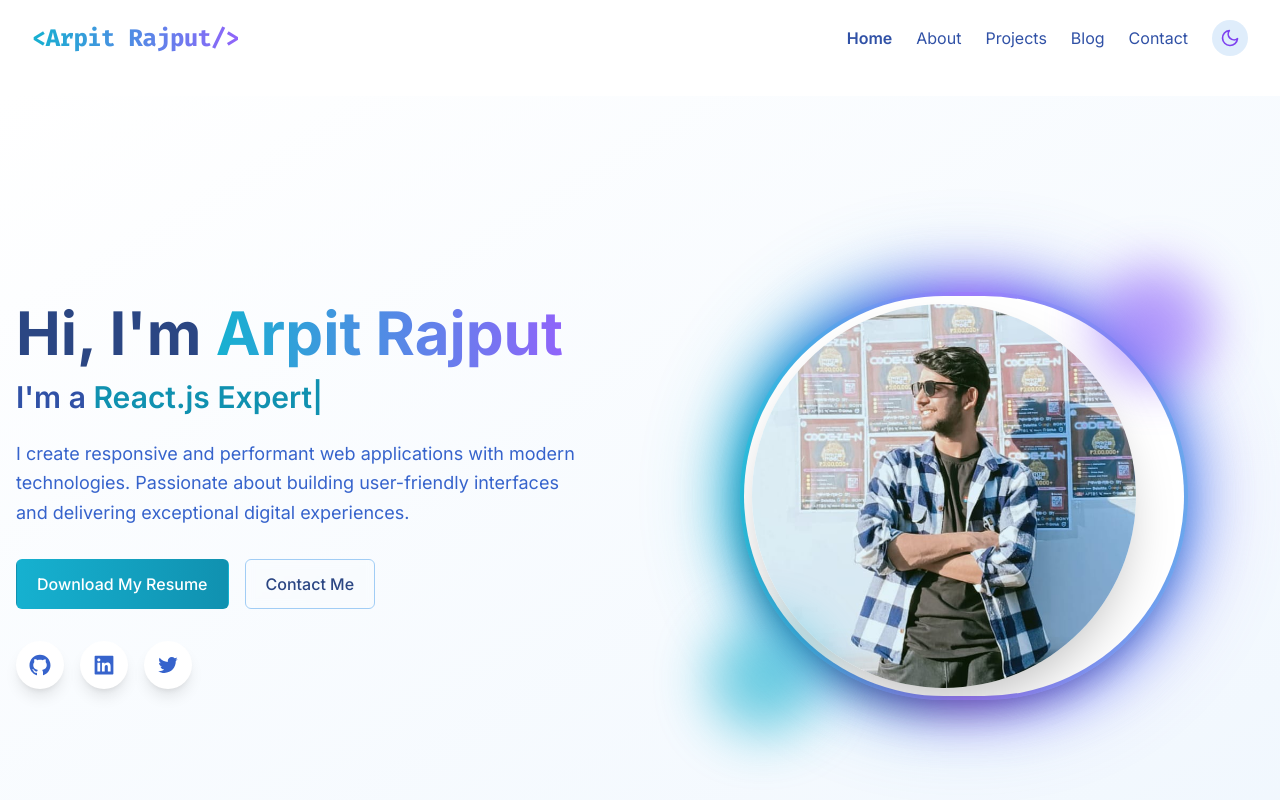
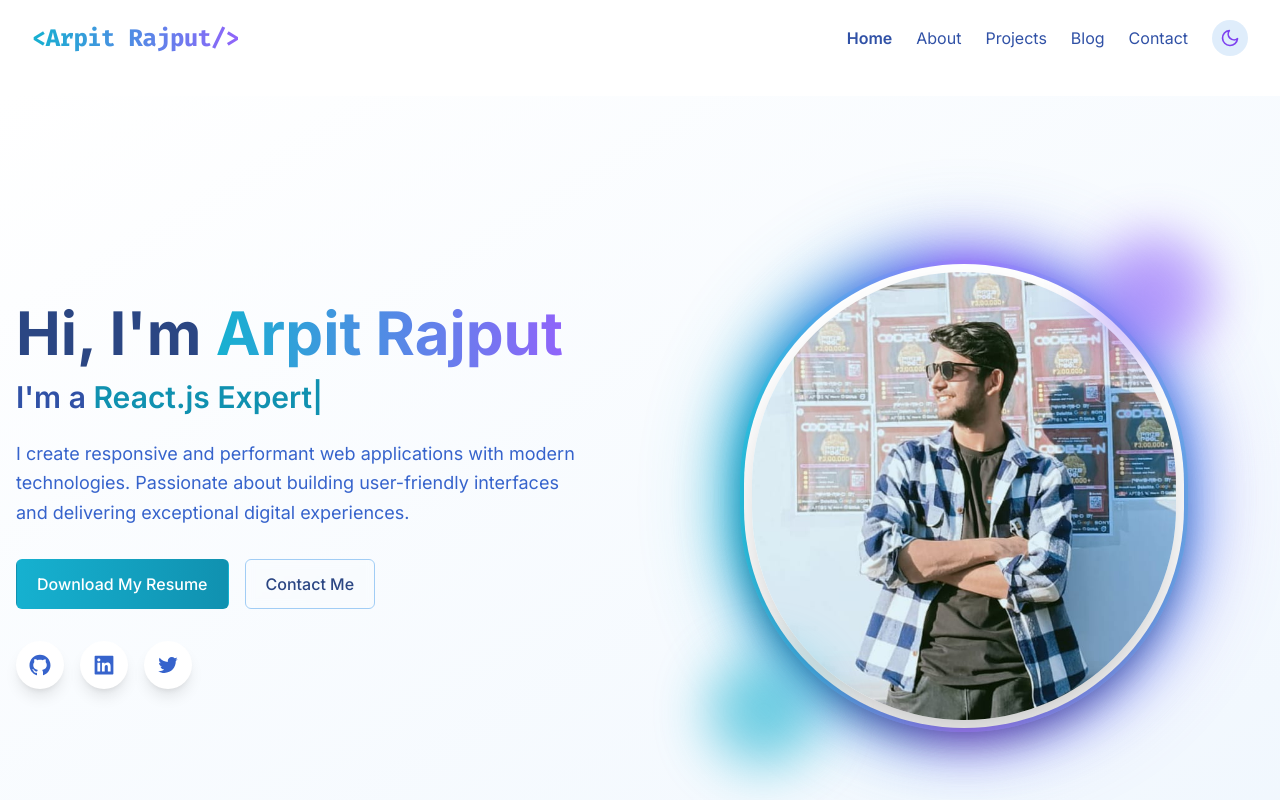
Before and after one commit to ArpitRajputGithub/My-Portfolio, a React (Vite) app: page /#/ in a window 1280 px wide. Shown: the top 800 px of the page. Built offline with nearby package versions, Linux system fonts and the light colour scheme.

Commit message:
Fix hero image visibility and increase size

```diff
--- a/src/components/home/Hero.tsx
+++ b/src/components/home/Hero.tsx
@@ -2,6 +2,7 @@ import { motion } from 'framer-motion';
 import { Link } from 'react-router-dom';
 import { AiFillGithub, AiFillLinkedin, AiOutlineTwitter } from 'react-icons/ai';
 import { TypeAnimation } from 'react-type-animation';
+import heroImage from '../../assets/hero-image.jpg';
 
 export const Hero = () => {
   return (
@@ -128,9 +129,9 @@ export const Hero = () => {
                 {/* Image container */}
                 <div className="relative rounded-full bg-white dark:bg-secondary-900 p-2">
                   <img
-                    src="/src/assets/hero-image.jpg"
+                    src={heroImage}
                     alt="Arpit Rajput"
-                    className="rounded-full w-72 h-72 md:w-96 md:h-96 object-cover shadow-2xl"
+                    className="rounded-full w-80 h-80 md:w-[28rem] md:h-[28rem] object-cover shadow-2xl"
                   />
 
                   {/* Floating accent elements */}
```
Also changed, not shown: src/assets/me.jpg (deleted).
